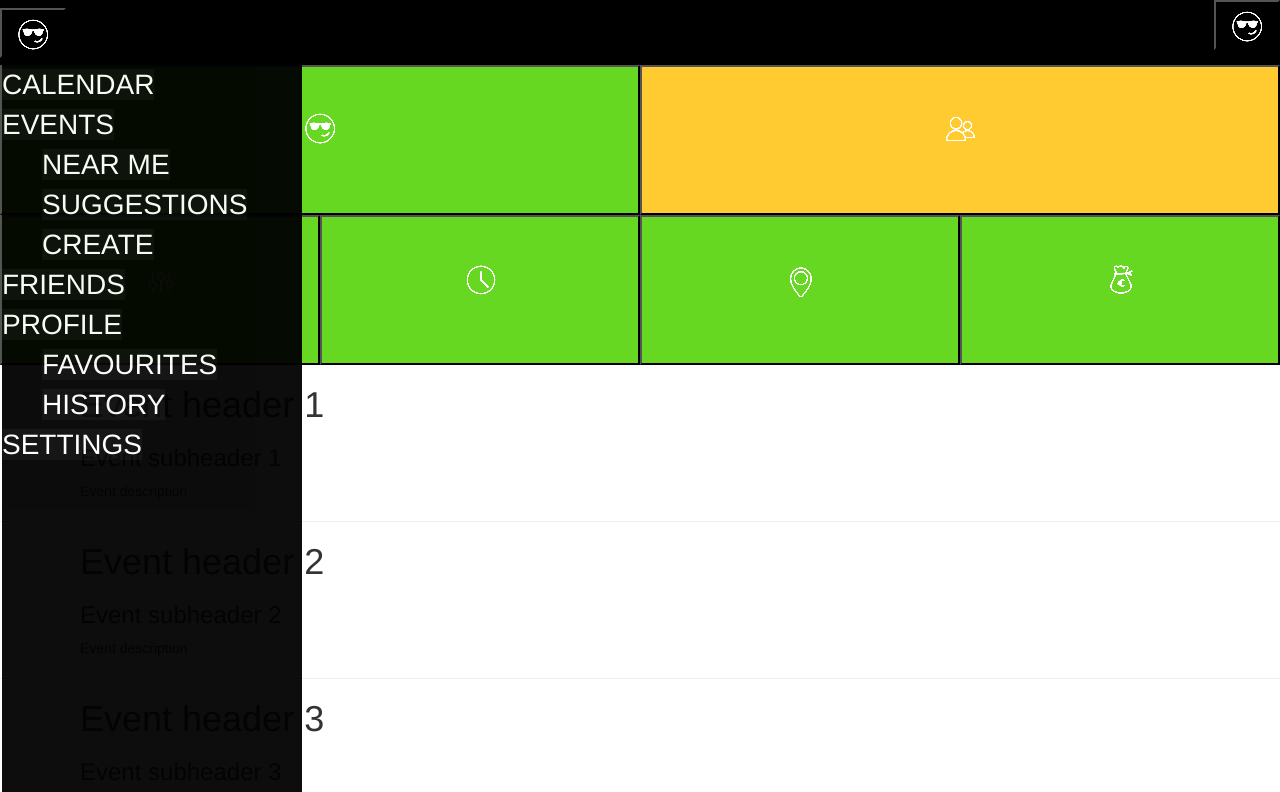
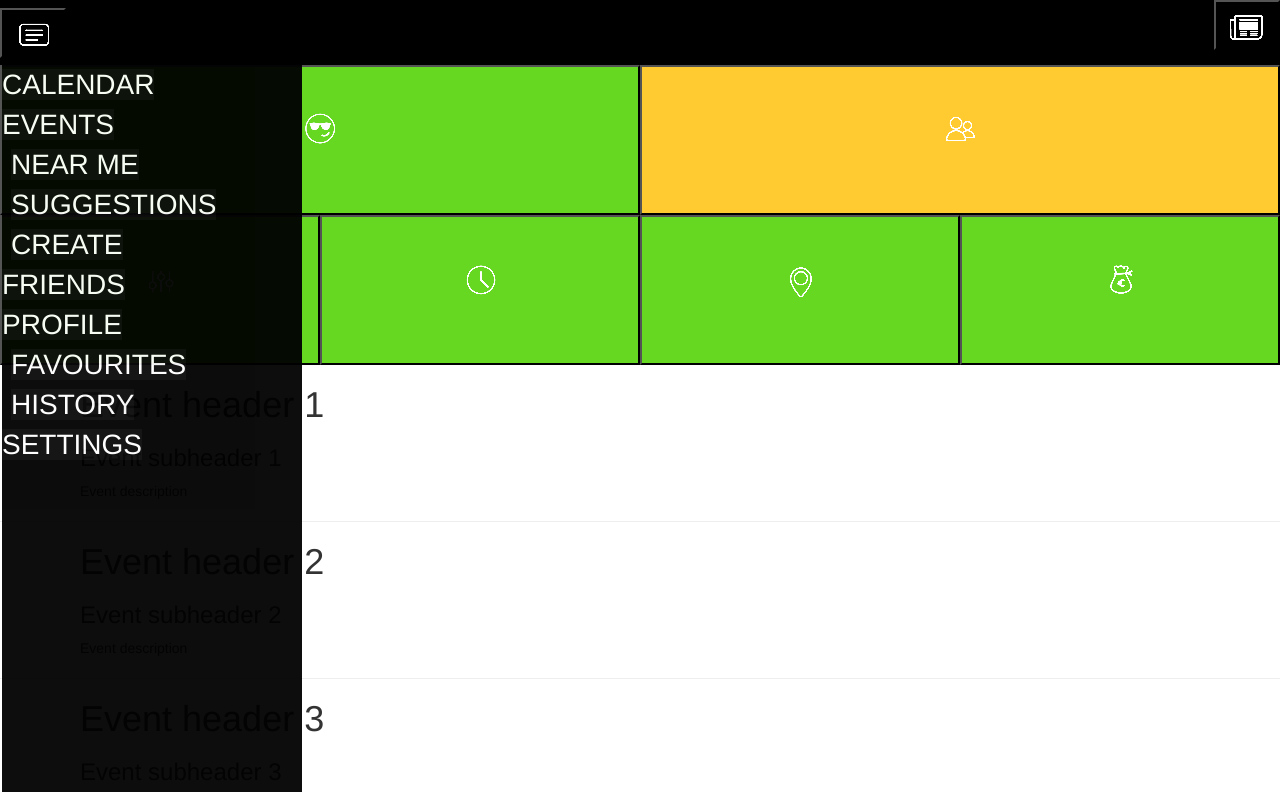
Before and after one commit to Lumiahma/hackathon, a website: page public/events.html in a window 1280 px wide. Both pictures are taken after a click on the button 33 px from the left and 32 px from the top of the page. Shown: the top 792 px of the page. Drawn offline with Linux system fonts and the light colour scheme.

Commit message:
added proper images for menu and alert buttons

```diff
--- a/public/css/hackathon.css
+++ b/public/css/hackathon.css
@@ -7,7 +7,7 @@ body
 #header table
 {
 	color: black;
-
+	vertical-align: middle;
 }
 
 #header table td
@@ -68,13 +68,17 @@ body
 {
 	width: 50%;
 	height: 100%;
-	min-height: 150px;
 }
 
 .eventbutton
 {
 	width: 25%;
+}
+
+.largebutton, .eventbutton
+{
 	min-height: 150px;
+	/*border: none;*/
 }
 
 .buttonpic
@@ -131,5 +135,5 @@ body
 
 .dropdownitem.indent
 {
-	margin-left: 40px;
+	margin-left: 3%;
 }
--- a/public/events.html
+++ b/public/events.html
@@ -20,8 +20,8 @@
 			<div id="header">
 				<table>
 					<tr class="titlebar">
-						<td><button class="titlebar-drop fixleft"><img class="buttonpic" border="0" src="img/event_btn.png"></img></button><td>
-						<td><button class="alarm fixright"><img class="buttonpic" border="0" src="img/event_btn.png"></img></button></td>
+						<td><button class="titlebar-drop fixleft"><img class="buttonpic" border="0" src="img/menu_btn.png"></img></button><td>
+						<td><button class="alarm fixright"><img class="buttonpic" border="0" src="img/news_btn.png"></img></button></td>
 					</tr>
 				</table>
 				<table>
```
Also changed, not shown: public/index.html (+2 -3 lines), public/img/menu_btn.png (added), public/img/news_btn.png (added).
